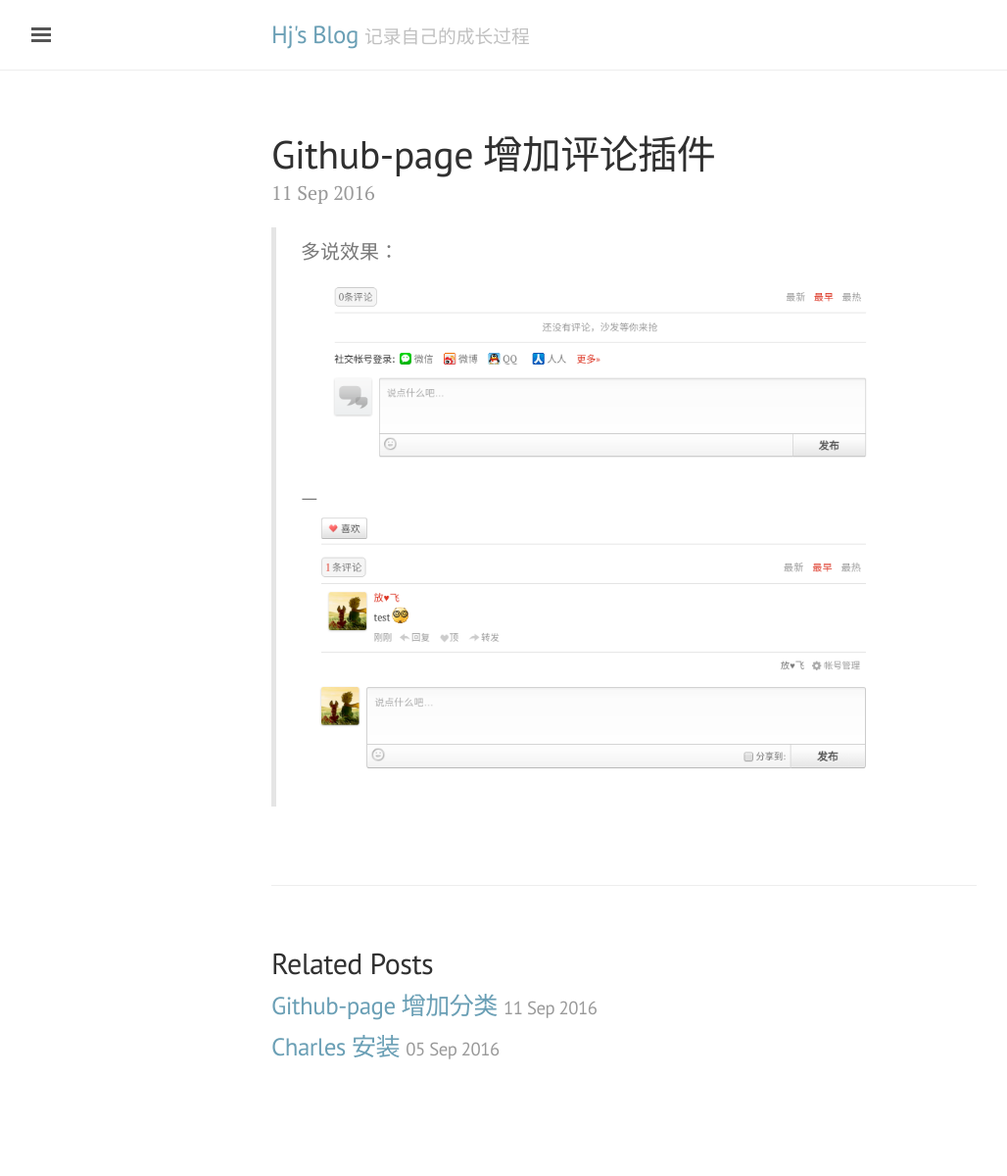
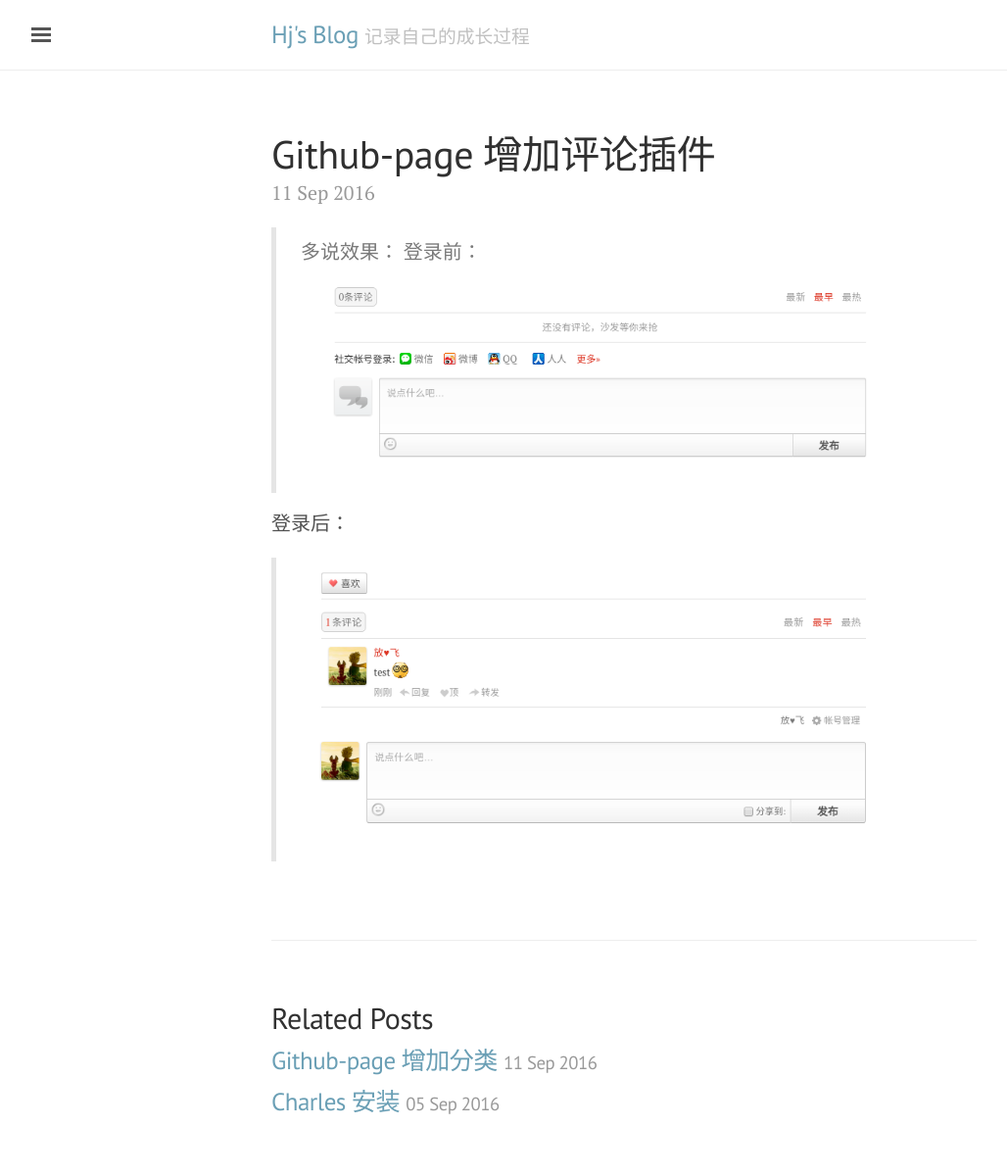
Before and after one commit to hxjiejie/jekyll_demo, a Jekyll site: the page built from _posts/2016-09-11-comment.md, in a window 1280 px wide. Shown: the whole page at 98% size, without its empty margins (3-1031 px from the left). Built offline with Jekyll 4.4.1, drawn with Linux system fonts in a browser that asks for light colours; comment, search, counter and statistics services are not loaded; before the commit the page ends 1144 px from its top, so only the background shows below that.

Commit message:
Update 2016-09-11-comment.md

```diff
--- a/_posts/2016-09-11-comment.md
+++ b/_posts/2016-09-11-comment.md
@@ -5,6 +5,8 @@ category: github-page
 ---
 
 >多说效果：
+登录前：
 >![2016-09-11-comment_1.png](/2016-09-11-comment_1.png)
----
+
+登录后：
 >![2016-09-11 comment_2.png](/2016-09-11 comment_2.png)
```
